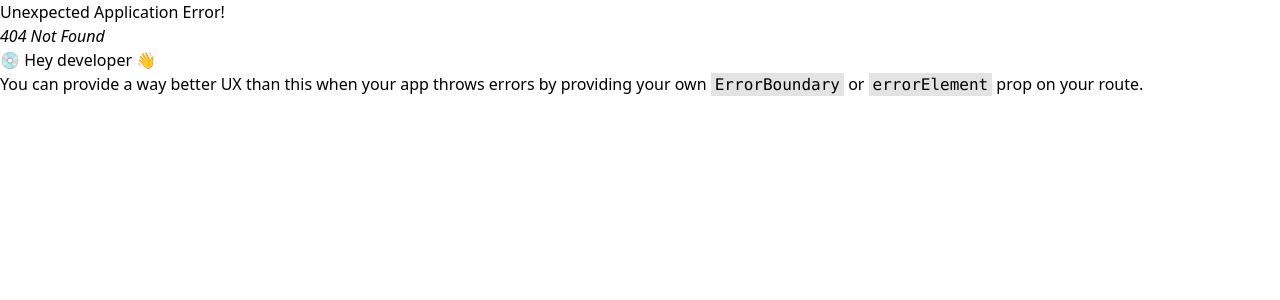
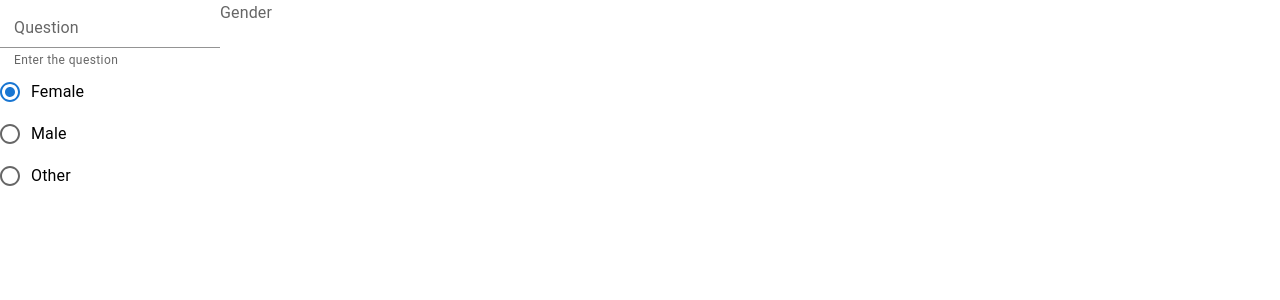
Before and after one commit to manojtsx/Project-With-Nani, a React (Vite) app: page /add in a window 1280 px wide. Before the commit this address had no page. Shown: the top 300 px of the page. Built offline with nearby package versions, Linux system fonts and the light colour scheme.

Commit message:
added add page

```diff
--- a/src/App.jsx
+++ b/src/App.jsx
@@ -3,6 +3,7 @@ import { createBrowserRouter, RouterProvider } from 'react-router-dom'
 import Login from './component/auth/Login'
 import Register from './component/auth/Register'
 import Dashboard from './component/admin/Dashboard'
+import AddQuestion from './component/admin/AddQuestion'
 
 function App() {
   const router = createBrowserRouter([
@@ -17,6 +18,10 @@ function App() {
     {
       path : '/dashboard',
       element : <Dashboard />
+    },
+    {
+      path : '/add',
+      element : <AddQuestion />
     }
   ])
   return (
--- /dev/null
+++ b/src/component/admin/AddQuestion.jsx
@@ -0,0 +1,36 @@
+import React from "react";
+import {
+  FormControl,
+  InputLabel,
+  Input,
+  FormHelperText,
+  RadioGroup,
+  FormLabel,
+  FormControlLabel,
+  Radio,
+} from "@mui/material";
+
+function AddQuestion() {
+  return (
+    <div>
+      <FormControl>
+        <InputLabel htmlFor="question">Question</InputLabel>
+        <Input id="my-input" aria-describedby="my-helper-text" />
+        <FormHelperText id="my-helper-text">Enter the question</FormHelperText>
+      </FormControl>
+
+      <FormLabel id="demo-radio-buttons-group-label">Gender</FormLabel>
+      <RadioGroup
+        aria-labelledby="demo-radio-buttons-group-label"
+        defaultValue="female"
+        name="radio-buttons-group"
+      >
+        <FormControlLabel value="female" control={<Radio />} label="Female" />
+        <FormControlLabel value="male" control={<Radio />} label="Male" />
+        <FormControlLabel value="other" control={<Radio />} label="Other" />
+      </RadioGroup>
+    </div>
+  );
+}
+
+export default AddQuestion;
--- a/src/component/admin/Dashboard.jsx
+++ b/src/component/admin/Dashboard.jsx
@@ -6,8 +6,11 @@ import {
 } from "../../utils/question";
 import EditIcon from "@mui/icons-material/Edit";
 import DeleteIcon from "@mui/icons-material/Delete";
+import AddIcon from '@mui/icons-material/Add';
+import { useNavigate } from "react-router-dom";
 
 function Dashboard() {
+  const navigate = useNavigate();
   const [questions, setQuestions] = useState(getAllQuestion());
 
   function deleteQues(index) {
@@ -19,6 +22,10 @@ function Dashboard() {
       <div className="flex flex-col items-center bg-purple-600 text-white text-2xl p-4 rounded-lg shadow-md mb-6">
         <p className="mb-2">Number of Questions:</p>
         <p className="text-4xl font-bold">{countQuestion()}</p>
+      </div>
+      <div className="flex justify-between my-4">
+        <h1 className="text-2xl underline">Questions</h1>
+        <button className="bg-blue-500 text-white px-4 py-2 border rounded-md flex items-center gap-1" onClick={()=>navigate('/add')}><AddIcon/><span>Add Question</span></button>
       </div>
       <table className="min-w-full bg-white shadow-md rounded-lg overflow-hidden">
         <thead>
```
